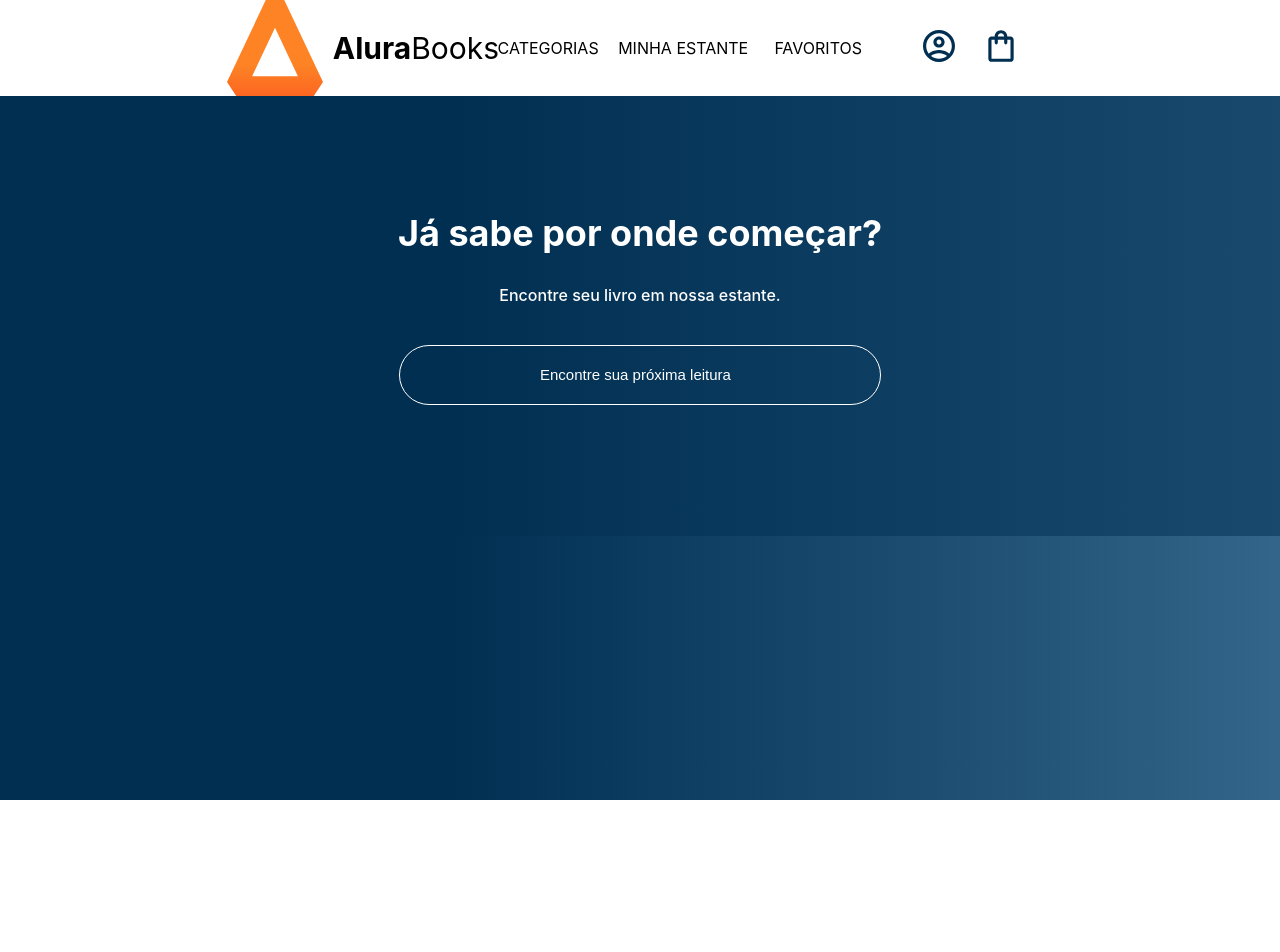
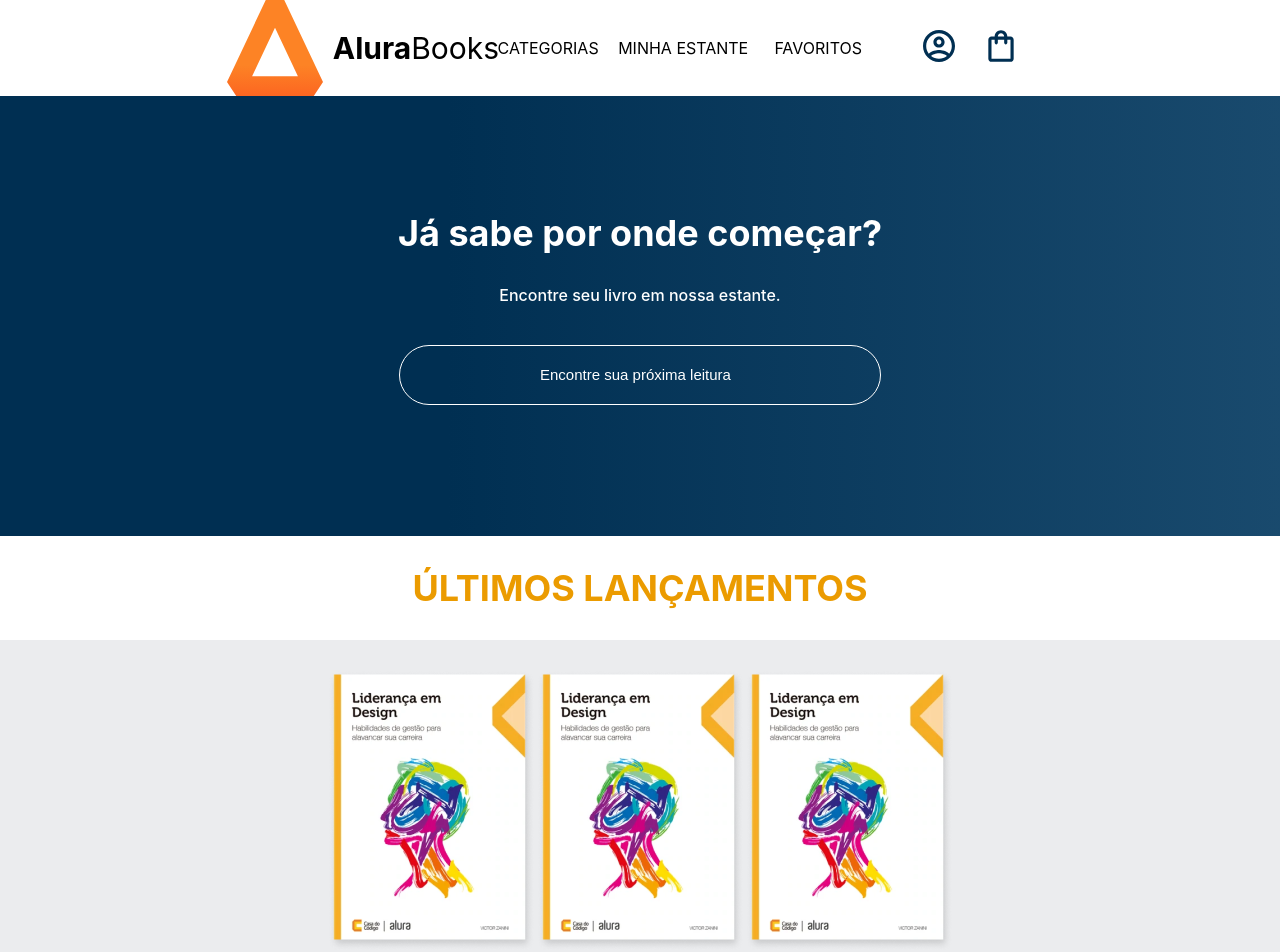
Before and after one commit to jeff-pedro/learn-react-alura-books, a React (Create React App) app: page / in a window 1280 px wide. Shown: the top 952 px of the page. Before the commit the page ends 800 px from the top, so only its background shows below. Built offline with nearby package versions, Linux system fonts and the light colour scheme.

Commit message:
adicionando componente de lancamento de livros

```diff
--- a/src/App.js
+++ b/src/App.js
@@ -1,5 +1,6 @@
 import Header from './componentes/Header';
 import Pesquisa from './componentes/Pesquisa';
+import UltimosLancamentos from './componentes/UltimosLancamentos';
 import styled from 'styled-components';
 
 const AppContainer = styled.div`
@@ -13,6 +14,7 @@ function App() {
     <AppContainer>
       <Header />
       <Pesquisa />
+      <UltimosLancamentos />
     </AppContainer>
   );
 }
--- /dev/null
+++ b/src/componentes/UltimosLancamentos/dadosUltimosLancamentos.js
@@ -0,0 +1,7 @@
+import livro from '../../imagens/livro.png';
+
+export const livros = [
+    { id: 1, nome: 'Liderança em Design', src: livro },
+    { id: 2, nome: 'JavaScrip Asserivo', src: livro },
+    { id: 3, nome: 'Cangaçeiro JavaScript', src: livro },
+];
--- /dev/null
+++ b/src/componentes/UltimosLancamentos/index.js
@@ -0,0 +1,42 @@
+import { livros } from "./dadosUltimosLancamentos";
+import styled from "styled-components";
+
+const UltimosLancamentosContainer = styled.section`
+    background-color: #EBECEE;
+    padding-bottom: 20px;
+    display: flex;
+    flex-direction: column;
+`
+
+const Titulo = styled.h2`
+    width: 100%;
+    padding: 30px 0;
+    background-color: #FFF;
+    color: #EB9B00;
+    font-size: 36px;
+    text-align: center;
+    margin: 0;
+`
+
+const NovosLivrosContainer = styled.div`
+    margin-top: 30px;
+    display: flex;
+    justify-content: center;
+    width: 100%;
+    cursor: pointer;
+`
+
+function UltimosLancamentos() {
+    return (
+        <UltimosLancamentosContainer>
+            <Titulo>ÚLTIMOS LANÇAMENTOS</Titulo>
+            <NovosLivrosContainer>
+                { livros.map(livro => (
+                    <img src={livro.src} alt="um livro"/>
+                ))}
+            </NovosLivrosContainer>
+        </UltimosLancamentosContainer>
+
+    );
+}
+export default UltimosLancamentos;
```
